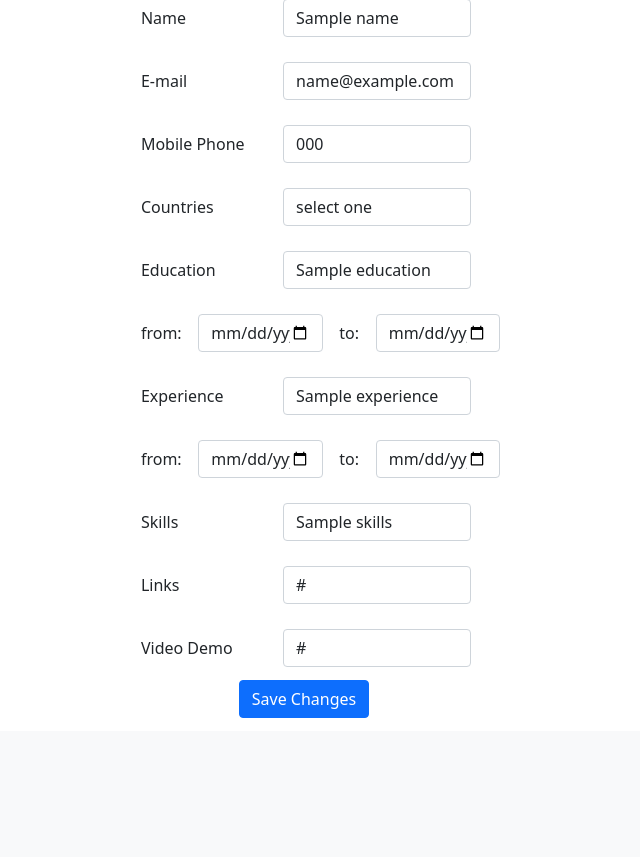
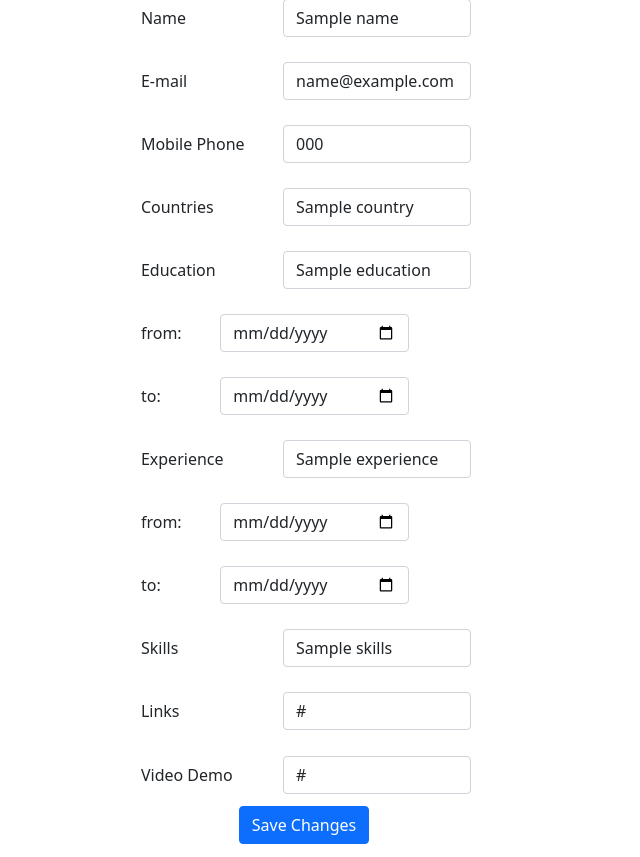
Before and after one commit to AseelAlMakhamrah/female_power, a Django app: template whcapp/templates/profile.html in a window 1280 px wide. Shown: the part 346-1203 px from the top of the page, without its empty margins (336-976 px from the left). Before the commit the page ends 1064 px from the top, so only its background shows below. Run offline with Django 3.2, Linux system fonts and the light colour scheme; the template is opened without the code that fills it: most values are stand-ins (such as "Sample title", 1, 10 or a date in 2020).

Commit message:
some changes to fields & frontend

```diff
--- a/whcapp/static/css/profile_pages_style.css
+++ b/whcapp/static/css/profile_pages_style.css
@@ -54,7 +54,8 @@ img {
 
 /* end of on off switch */
 
-input:not(#search), select {
+input:not(#search),
+select {
     margin: 1% !important;
     display: inline-block !important;
     width: 15% !important;
@@ -76,7 +77,11 @@ input:not(#search), select {
 label:not(.onoffswitch-label):not(.from):not(.to) {
     width: 10%;
 }
-.fields label:not(.onoffswitch-label):not(.to):not(#open-for-work),
+.from,.to {
+    width: 5%;
+}
+
+.fields label:not(.onoffswitch-label):not(#open-for-work),
 video {
     margin-left: 37%;
 }
@@ -89,12 +94,12 @@ video {
     margin: 1% !important;
 }
 
-input#edu-from,
+/* input#edu-from,
 input#edu-to,
 input#exp-from,
 input#exp-to {
     width: 9.9% !important;
-}
+} */
 
 #search, .search-button {
     height: 38px;
--- a/whcapp/templates/profile.html
+++ b/whcapp/templates/profile.html
@@ -48,7 +48,8 @@
                 WHC
             </a>
         </div>
-       <button class="navbar-toggler" type="button" data-bs-toggle="collapse" data-bs-target="#navbarSupportedContent" aria-controls="navbarSupportedContent" aria-expanded="false" aria-label="Toggle navigation">
+        <button class="navbar-toggler" type="button" data-bs-toggle="collapse" data-bs-target="#navbarSupportedContent"
+            aria-controls="navbarSupportedContent" aria-expanded="false" aria-label="Toggle navigation">
             <span class="navbar-toggler-icon"></span>
         </button>
 
@@ -71,8 +72,8 @@
             <br />
             <label id="open-for-work">Open For Work</label>
             <div class="onoffswitch">
-                <input type="checkbox" name="onoffswitch" class="onoffswitch-checkbox" id="myonoffswitch" tabindex="0"
-                    checked>
+                <input value="{{work}}" type="checkbox" name="onoffswitch" class="onoffswitch-checkbox"
+                    id="myonoffswitch" tabindex="0" checked>
                 <label class="onoffswitch-label" for="myonoffswitch">
                     <span class="onoffswitch-inner"></span>
                     <span class="onoffswitch-switch"></span>
@@ -81,40 +82,46 @@
         </center>
         <div class="fields">
             <label for="name">Name</label>
-            <input type="text" class="form-control" id="name" name="name" placeholder="Enter your name" value="{{name}}">
+            <input type="text" class="form-control" id="name" name="name" placeholder="Enter your name"
+                value="{{name}}">
             <br />
             <label for="email">E-mail</label>
-            <input type="text" value="{{email}}" class="form-control" id="email" name="email" placeholder="Enter your email">
+            <input type="text" value="{{email}}" class="form-control" id="email" name="email"
+                placeholder="Enter your email">
             <br />
             <label for="mobile">Mobile Phone</label>
-            <input type="text" value="{{mobile}}" class="form-control" id="mobile" name="mobile" placeholder="Enter your mobile number">
+            <input type="text" value="{{mobile}}" class="form-control" id="mobile" name="mobile"
+                placeholder="Enter your mobile number">
             <br />
             <label for="countries">Countries</label>
-            <select name="country">
-                <option>select one</option>
+            <select id="country" name="country">
+                <option>{{country}}</option>
                 <option value="country1">country1</option>
                 <option value="country2">country2</option>
                 <option value="country3">country3</option>
+
             </select>
             <br />
             <label for="education">Education</label>
-
-            <input type="text" value="{{education}}" class="form-control" id="education" name="education" placeholder="Enter your education">
-            <br />
+            <input type="text" value="{{education}}" class="form-control" id="education" name="education"
+                placeholder="Enter your education">
+            <div class="form-group">
                 <label class="from" for="edu-from">from:</label>
                 <input value="{{edu_from}}" type="date" id="edu-from" name="edu-from">
+            <br/>
                 <label class="to" for="edu-to">to:</label>
                 <input value="{{edu_to}}" type="date" id="edu-to" name="edu-to">
+            </div>
 
-
-            <div>
+            <div class="form-group">
                 <label for="experience">Experience</label>
-
                 <input value="{{experience}}" type="text" class="form-control" id="experience" name="experience"
                     placeholder="Enter your experience">
-                <br />
+            </div>
+                    <div class="form-group">
                 <label class="from" for="exp-from">from:</label>
-                <input  value="{{exp_from}}" type="date" id="exp-from" name="exp-from">
+                <input value="{{exp_from}}" type="date" id="exp-from" name="exp-from">
+               </div> <div class="form-group">
                 <label class="to" for="exp-to">to:</label>
                 <input value="{{exp_to}}" type="date" id="exp-to" name="exp-to">
             </div>
--- a/whcapp/templates/profile_view_mode.html
+++ b/whcapp/templates/profile_view_mode.html
@@ -89,7 +89,7 @@
                 <output>{{mobile}}</output>
                 <br />
                 <label for="country">Countries</label>
-                <output>Country</output>
+                <output>{{country}}</output>
                 <br />
                 <label for="education">Education</label>
                 <output>{{education}}</output>
--- a/whcapp/views.py
+++ b/whcapp/views.py
@@ -62,12 +62,16 @@ def show(request):
     return render(request, "community.html")
 
 def profile_edit(request):
-    return render(request,"profile.html")
+    context = {
+            "country" : "select one",
+    }
+    return render(request,"profile.html", context)
 
 def profile_view(request):
     return render(request,"profile_view_mode.html")
 
 def save_profile_changes(request):
+    #print("work is "+request.POST['onoffswitch'])
     name = request.POST['name']
     email = request.POST['email']
     mobile = request.POST['mobile']
```
Also changed, not shown: db.sqlite3. Lines whose indentation alone changed are shown as unchanged.
